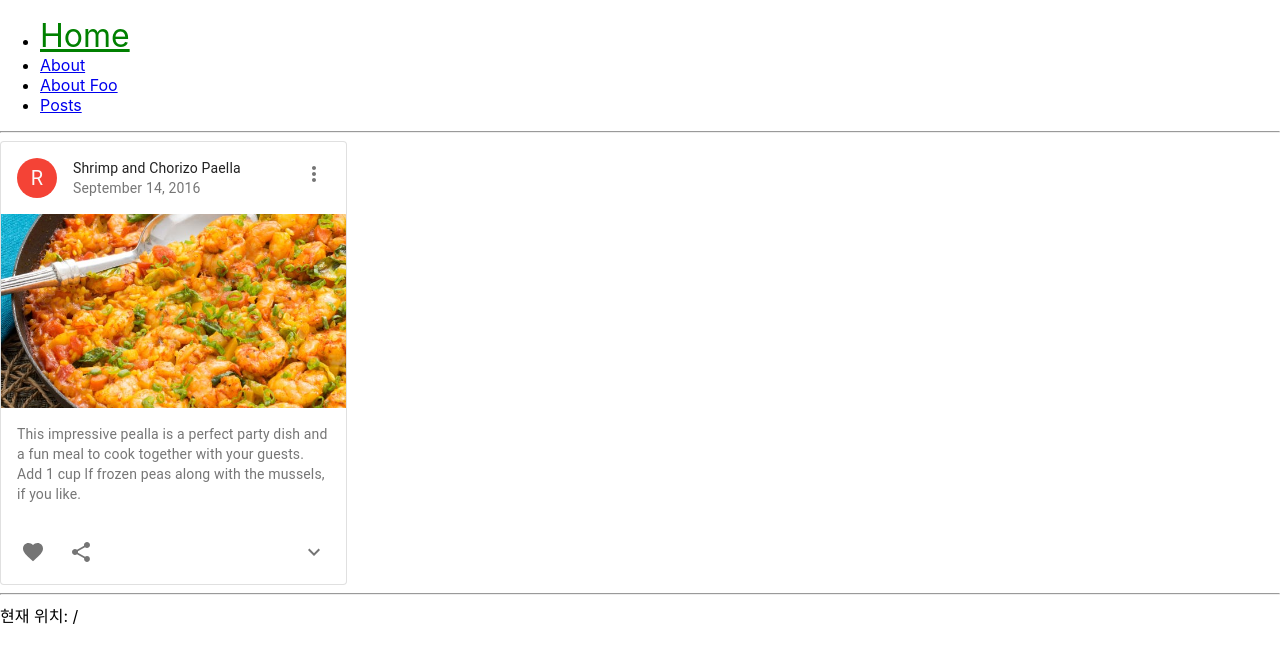
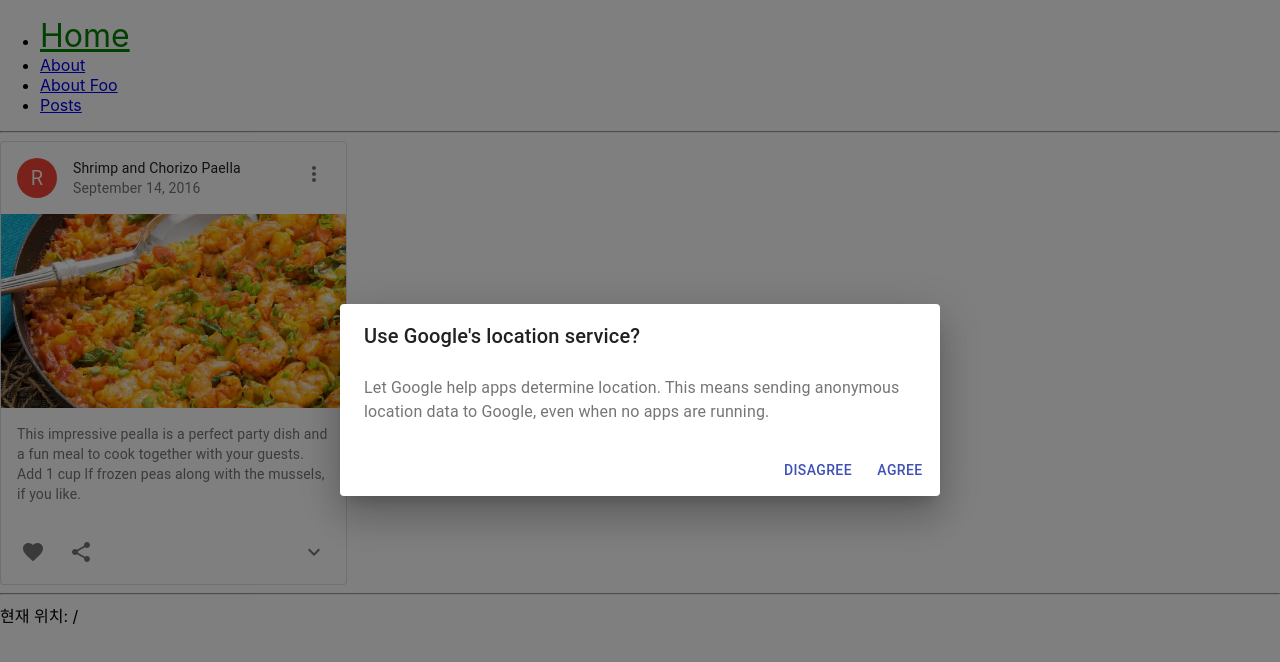
Before and after one commit to chinjja/react-router-demo, a React (Create React App) app: page / in a window 1280 px wide. Both pictures are taken after a click on the button 33 px from the left and 552 px from the top of the page. Shown: the top 662 px of the page. Built offline with nearby package versions, Linux system fonts and the light colour scheme.

Commit message:
Simple Dialog

```diff
--- a/src/pages/Home.tsx
+++ b/src/pages/Home.tsx
@@ -1,6 +1,6 @@
 import React from 'react';
 import clsx from 'clsx';
-import { Button, Paper, Card, CardContent, Typography, CardActions, CardHeader, Avatar, IconButton, CardMedia, Collapse, Menu, MenuItem } from '@material-ui/core';
+import { Button, Paper, Card, CardContent, Typography, CardActions, CardHeader, Avatar, IconButton, CardMedia, Collapse, Menu, MenuItem, Dialog, DialogTitle, DialogContent, DialogContentText, DialogActions } from '@material-ui/core';
 import { MoreVert, Favorite, Share, ExpandMore } from '@material-ui/icons';
 import { makeStyles, createStyles } from '@material-ui/core/styles';
 import { red } from '@material-ui/core/colors';
@@ -88,6 +88,7 @@ function RecipeReviewCard() {
     const classes = recipeStyle();
     const [expanded, setExpanded] = React.useState(false);
     const [anchorEl, setAnchorEl] = React.useState<null|HTMLElement>(null);
+    const [open, setOpen] = React.useState(false);
 
     const handleExpandClick = () => {
         setExpanded(!expanded);
@@ -99,6 +100,14 @@ function RecipeReviewCard() {
 
     const handleClose = () => {
         setAnchorEl(null);
+    }
+
+    const handleDialogOpen = () => {
+        setOpen(true);
+    }
+
+    const handleDialogClose = () => {
+        setOpen(false);
     }
 
     return (
@@ -114,6 +123,21 @@ function RecipeReviewCard() {
                 <MenuItem onClick={handleClose}>My account</MenuItem>
                 <MenuItem onClick={handleClose}>Logout</MenuItem>
             </Menu>
+            <Dialog
+            open={open}
+            onClose={handleDialogClose}>
+                <DialogTitle>Use Google's location service?</DialogTitle>
+                <DialogContent>
+                    <DialogContentText>
+                        Let Google help apps determine location. This means sending anonymous location data to
+                        Google, even when no apps are running.
+                    </DialogContentText>
+                </DialogContent>
+                <DialogActions>
+                    <Button onClick={handleDialogClose} color='primary'>Disagree</Button>
+                    <Button onClick={handleDialogClose} color='primary'>Agree</Button>
+                </DialogActions>
+            </Dialog>
             <CardHeader
                 avatar={
                     <Avatar className={classes.avatar} aria-label='recipe'>R</Avatar>
@@ -138,7 +162,7 @@ function RecipeReviewCard() {
                 </Typography>
             </CardContent>
             <CardActions disableSpacing>
-                <IconButton aria-label='add to favorites'>
+                <IconButton aria-label='add to favorites' onClick={handleDialogOpen}>
                     <Favorite />
                 </IconButton>
                 <IconButton aria-label='share'>
```
